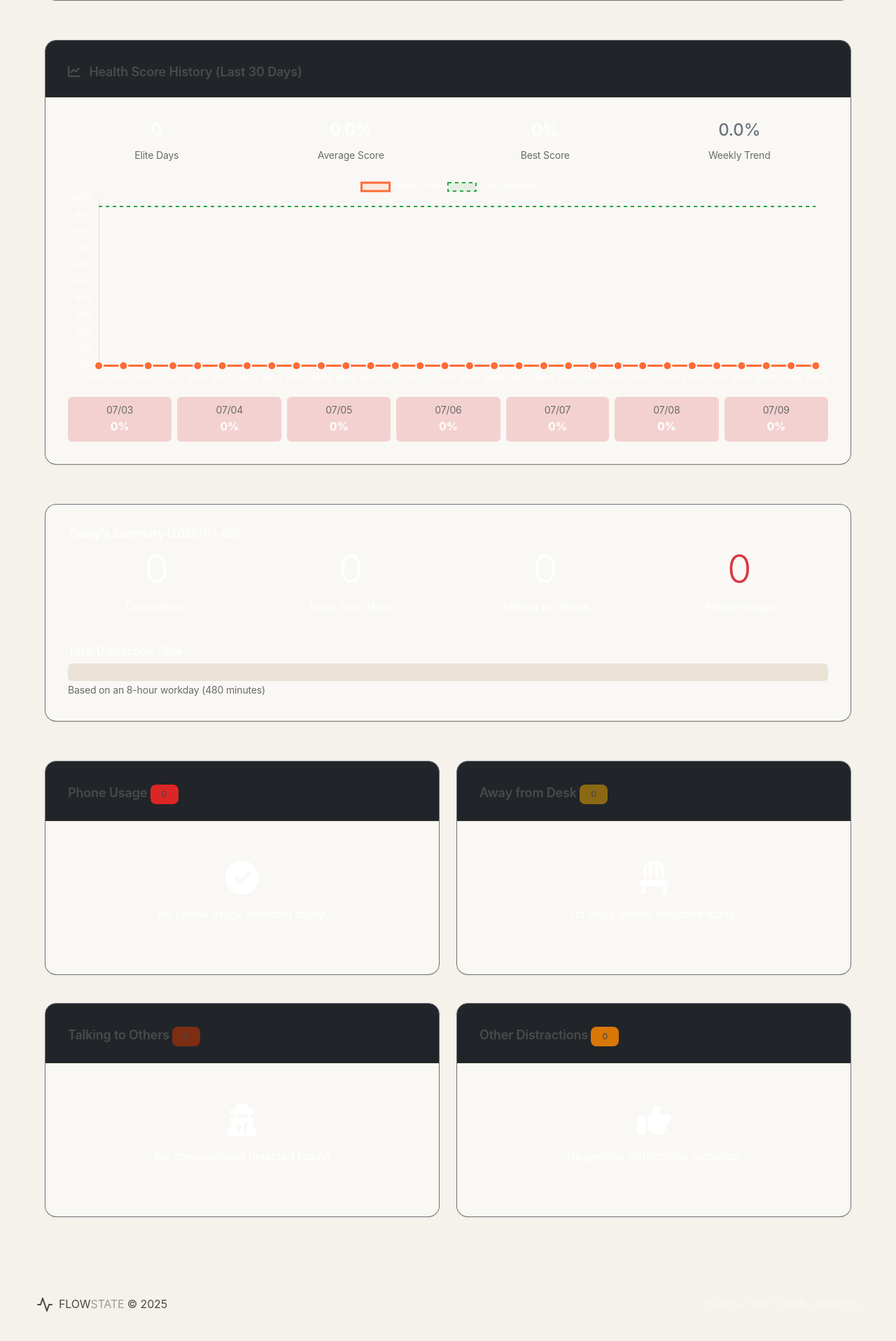
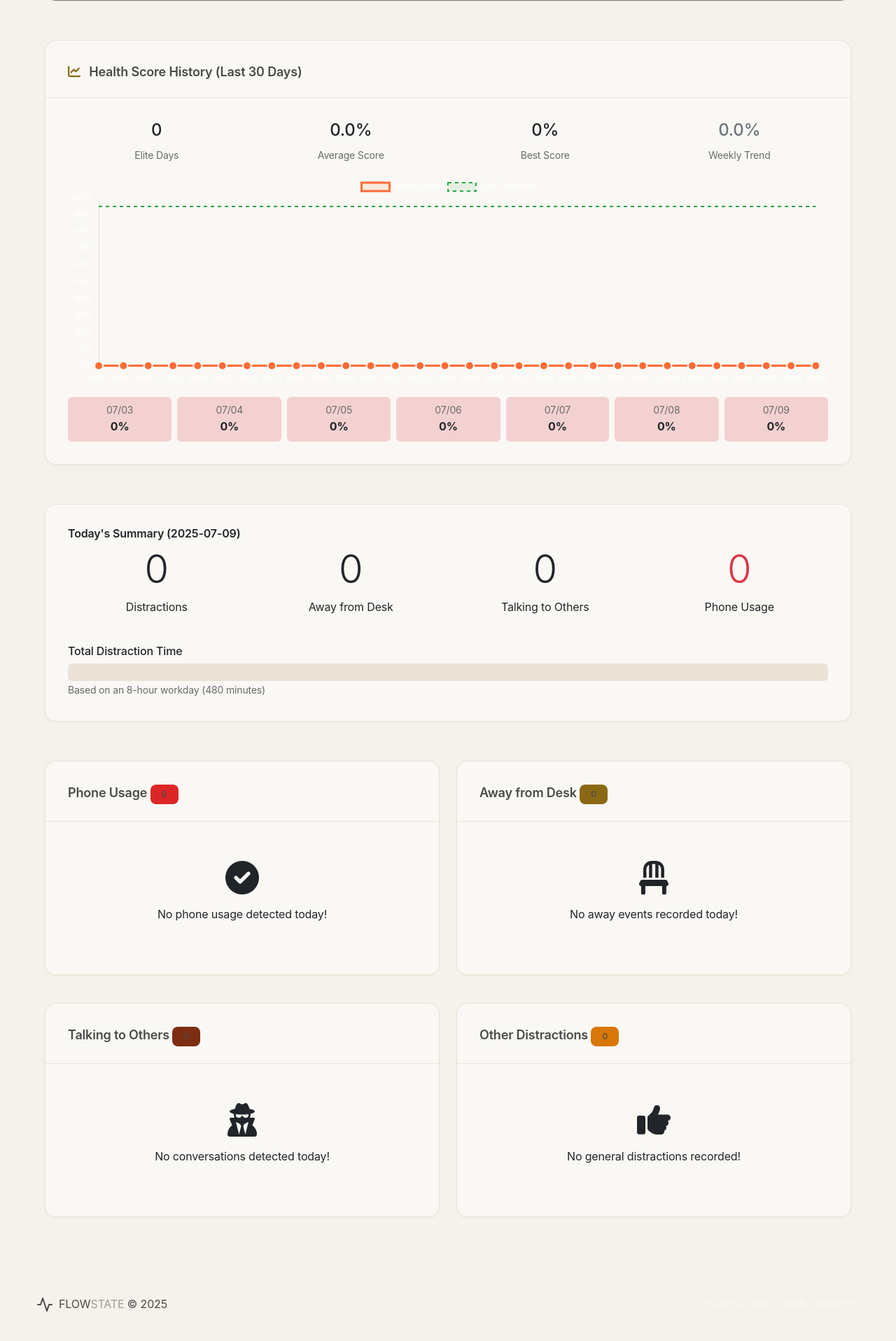
Before and after one commit to RoinSun111/yogurt2, a Flask app: page /activity-records in a window 1280 px wide. Shown: the part 380-2296 px from the top of the page at 70% size. Run offline with Flask 3, Linux system fonts and the light colour scheme; data comes from the database, SQL or seed files in the repository; data that the repository does not hold is empty; some libraries are stand-ins or nearby versions.

Commit message:
Refine the appearance and visual theme of activity record display page
Remove dark theme and update color scheme for improved readability in activity_records.html.

Replit-Commit-Author: Agent
Replit-Commit-Session-Id: f5e174a2-e804-41bd-8d54-cbf0976cf45d
Replit-Commit-Screenshot-Url: https://storage.googleapis.com/screenshot-production-us-central1/c8386181-1c45-429e-8f8d-8461ec0bc34e/171e0d4f-f2f2-40e3-bedc-ae7298c6bf1f.jpg

```diff
--- a/templates/activity_records.html
+++ b/templates/activity_records.html
@@ -174,10 +174,10 @@
     <!-- Health Score History Section -->
     <div class="row mb-4">
         <div class="col-12">
-            <div class="card bg-dark text-white border-secondary">
+            <div class="card">
                 <div class="card-header">
                     <h5 class="mb-0">
-                        <i class="fas fa-chart-line me-2 text-primary"></i>
+                        <i class="fas fa-chart-line me-2" style="color: var(--flow-accent);"></i>
                         Health Score History (Last 30 Days)
                     </h5>
                 </div>
@@ -242,7 +242,7 @@
 
     <div class="row mb-4">
         <div class="col-md-12">
-            <div class="card bg-dark text-white border-secondary">
+            <div class="card">
                 <div class="card-body">
                     <h5 class="card-title">Today's Summary ({{ summary.date }})</h5>
                     <div class="row">
@@ -284,7 +284,7 @@
 
     <div class="row">
         <div class="col-md-6">
-            <div class="card bg-dark text-white border-secondary mb-4">
+            <div class="card mb-4">
                 <div class="card-header d-flex justify-content-between align-items-center">
                     <h5 class="mb-0">Phone Usage <span class="badge bg-danger">{{ summary.phone_use_count }}</span></h5>
                 </div>
@@ -292,7 +292,7 @@
                     {% if events_by_type.phone_use %}
                         <ul class="list-group list-group-flush">
                             {% for event in events_by_type.phone_use %}
-                                <li class="list-group-item bg-dark text-white border-secondary">
+                                <li class="list-group-item">
                                     <div class="d-flex justify-content-between">
                                         <div>
                                             <i class="fas fa-mobile-alt me-2 text-danger"></i>
@@ -323,7 +323,7 @@
         </div>
 
         <div class="col-md-6">
-            <div class="card bg-dark text-white border-secondary mb-4">
+            <div class="card mb-4">
                 <div class="card-header d-flex justify-content-between align-items-center">
                     <h5 class="mb-0">Away from Desk <span class="badge bg-primary">{{ summary.away_count }}</span></h5>
                 </div>
@@ -331,7 +331,7 @@
                     {% if events_by_type.away %}
                         <ul class="list-group list-group-flush">
                             {% for event in events_by_type.away %}
-                                <li class="list-group-item bg-dark text-white border-secondary">
+                                <li class="list-group-item">
                                     <div class="d-flex justify-content-between">
                                         <div>
                                             <i class="fas fa-walking me-2 text-primary"></i>
@@ -364,7 +364,7 @@
 
     <div class="row">
         <div class="col-md-6">
-            <div class="card bg-dark text-white border-secondary mb-4">
+            <div class="card mb-4">
                 <div class="card-header d-flex justify-content-between align-items-center">
                     <h5 class="mb-0">Talking to Others <span class="badge bg-info">{{ summary.talking_count }}</span></h5>
                 </div>
@@ -372,7 +372,7 @@
                     {% if events_by_type.talking %}
                         <ul class="list-group list-group-flush">
                             {% for event in events_by_type.talking %}
-                                <li class="list-group-item bg-dark text-white border-secondary">
+                                <li class="list-group-item">
                                     <div class="d-flex justify-content-between">
                                         <div>
                                             <i class="fas fa-comments me-2 text-info"></i>
@@ -403,7 +403,7 @@
         </div>
 
         <div class="col-md-6">
-            <div class="card bg-dark text-white border-secondary mb-4">
+            <div class="card mb-4">
                 <div class="card-header d-flex justify-content-between align-items-center">
                     <h5 class="mb-0">Other Distractions <span class="badge bg-warning">{{ summary.distraction_count }}</span></h5>
                 </div>
@@ -411,7 +411,7 @@
                     {% if events_by_type.distraction %}
                         <ul class="list-group list-group-flush">
                             {% for event in events_by_type.distraction %}
-                                <li class="list-group-item bg-dark text-white border-secondary">
+                                <li class="list-group-item">
                                     <div class="d-flex justify-content-between">
                                         <div>
                                             <i class="fas fa-exclamation-triangle me-2 text-warning"></i>
```
Also changed, not shown: attached_assets/image_1752065856395.png (added).
